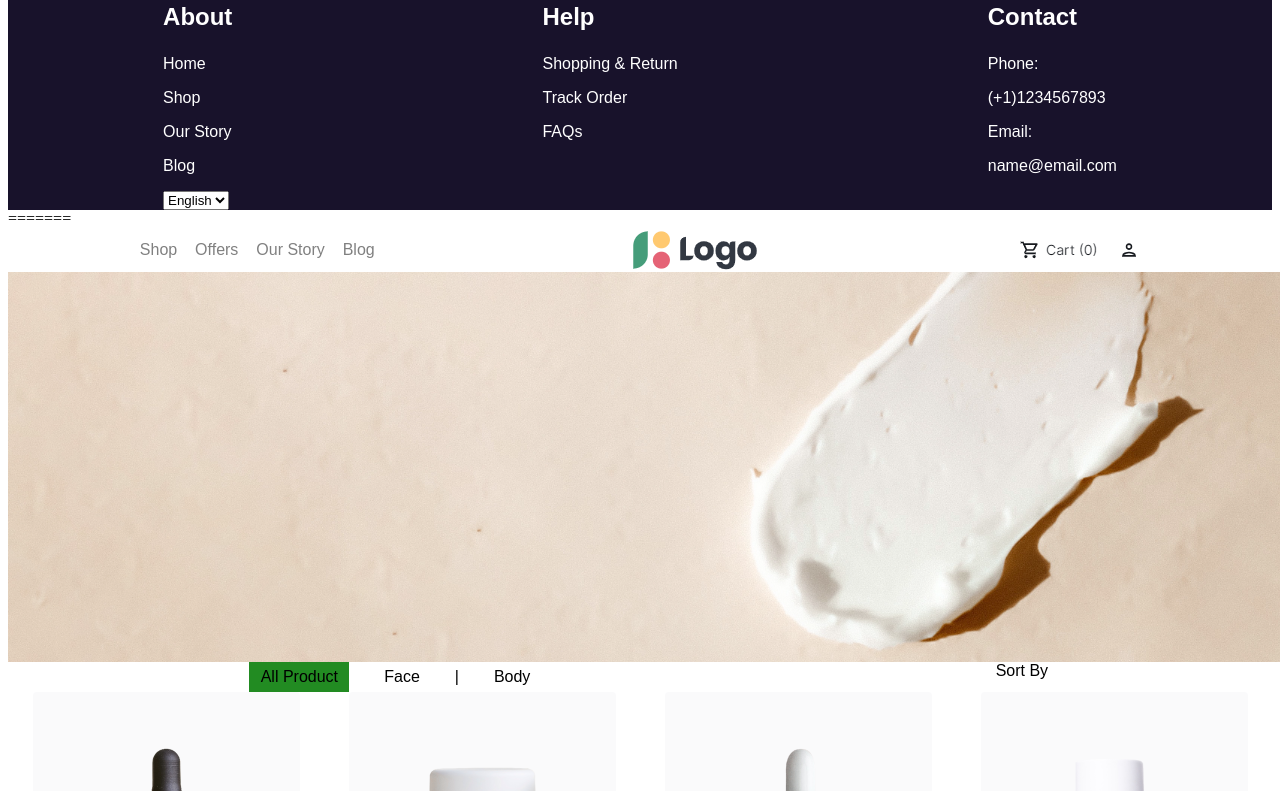
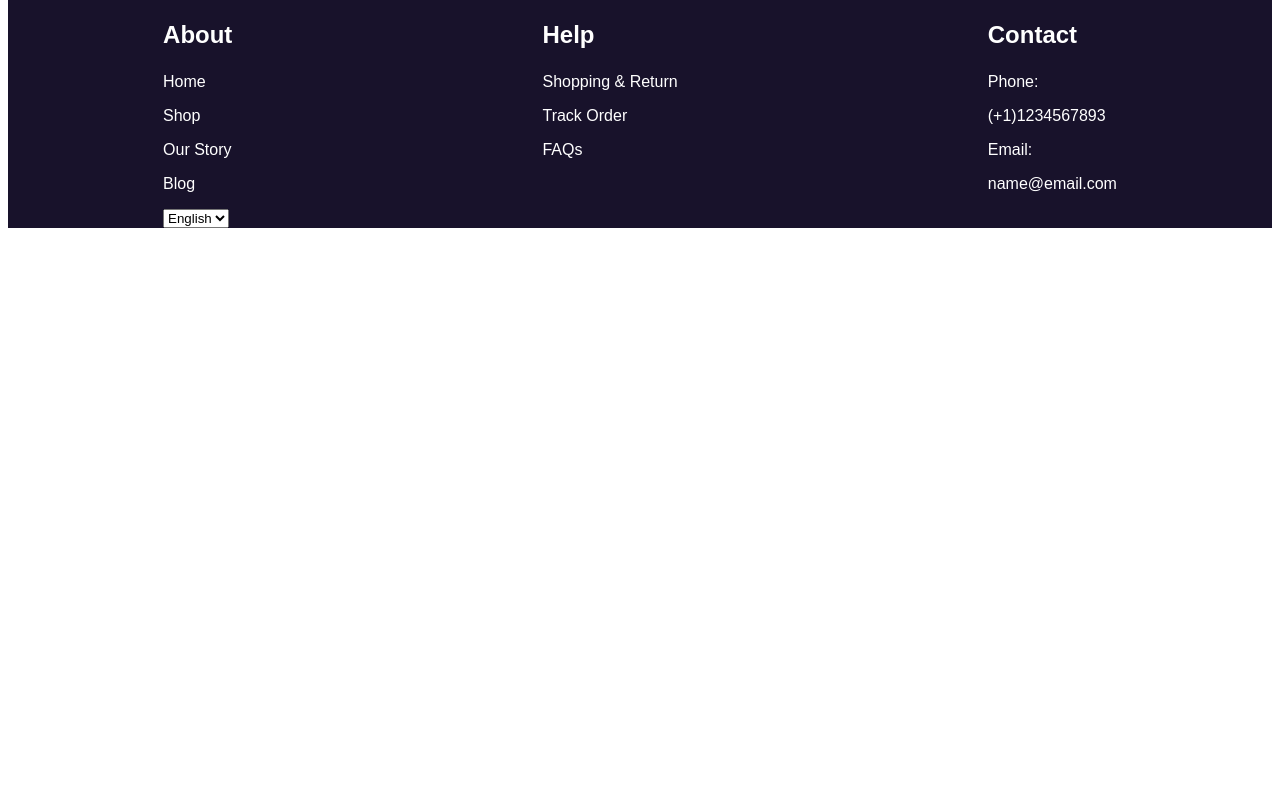
Before and after one commit to MinhHai2003/HTCN-WEB, a plain HTML site: page Banner1.html in a window 1280 px wide. Shown: the part 2009-2800 px from the top of the page. After the commit the page ends 2245 px from the top, so only its background shows below. Drawn offline with Linux system fonts and the light colour scheme.

Commit message:
Update file

```diff
--- a/Banner1.html
+++ b/Banner1.html
@@ -1,4 +1,4 @@
-<<<<<<< HEAD
+
 <!DOCTYPE html>
 <html lang="en">
 <head>
@@ -309,153 +309,3 @@
 
 
 </body>
-=======
-<!DOCTYPE html>
-<html lang="en">
-<head>
-    <meta charset="UTF-8">
-    <meta http-equiv="X-UA-Compatible" content="IE=edge">
-    <meta name="viewport" content="width=device-width, initial-scale=1.0">
-    <title>Document</title>
-    <style>
-        #container{
-            display: flex;
-            justify-content: space-around;
-        }
-        #Left{
-            display: flex;
-            justify-content: space-around;
-            align-items: center;
-            width: 20%;
-        }
-        #Right{
-            display: flex;
-            justify-content: center;
-            align-items: center;
-
-        }
-        #Banner{
-            display: flex;
-            flex-direction: column;
-            justify-content: space-around;
-            width: 100%;
-        }
-
-        #container-1{
-            display: flex;
-            justify-content: space-around;
-
-        }
-
-        #Left1{
-            display: flex;
-            justify-content: space-around;
-            align-items: center;
-            width: 25%;
-        }
-
-        #Product{
-            display: flex;
-            justify-content: center;
-            align-items: center;
-            flex-direction: column;
-            background-color: forestgreen;
-            width: 100px;
-            height: 30px
-
-
-        }
-
-        #Right1{
-            display: flex;
-            justify-content: center;
-        }
-
-        #container-2{
-            display: flex;
-            justify-content: space-around;
-        }
-
-    </style>
-</head>
-<body>
-
-    <div id="container">
-        <div id="Left">
-            <div>Shop</div>
-            <div>Offers</div>
-            <div>Our Story</div>
-            <div>Blog</div>
-        </div>
-
-        <div id="Logo">
-            <img src="logo.png" alt="">
-        </div>
-
-        <div id="Right">
-            <img src="Button 1 (1).png" alt="">
-            <img src="Button 1.png" alt="">
-        </div>
-    </div>
-
-    <div id="Banner">
-          <div><img src="banner.png" alt=""></div>
-    </div>
-
-    <div id="container-1">
-        <div id="Left1">
-            <div id="Product">All Product</div>
-            <div>Face</div>
-            <span>|</span>
-            <div>Body</div>
-        </div>
-
-        <div id="Right1">
-            <div> Sort By </div>
-
-        </div>
-
-    </div>
-
-    <div id="container-2">
-        <div>
-            <img src="Image 1 (1).png" alt="">
-            <p>
-                <h3>Product title</h3>
-                <p>Labore sint ipsum dolore mollit</p>
-
-            </p>
-        </div>
-        <div>
-            <img src="Image 1 (2).png" alt="">
-            <p>
-                <h3>Product title</h3>
-                <p>Labore sint ipsum dolore mollit</p>
-
-            </p>
-        </div>
-        <div>
-            <img src="Image 1 (3).png" alt="">
-            <p>
-                <h3>Product title</h3>
-                <p>Labore sint ipsum dolore mollit</p>
-
-            </p>
-        </div>
-        <div>
-            <img src="Image 1 (4).png" alt="">
-            <p>
-                <h3>Product title</h3>
-                <p>Labore sint ipsum dolore mollit</p>
-
-            </p>
-        </div>
-
-
-    </div>
-
-
-
-</body>
->>>>>>> d4617891bda99169f4c5c9ae0251bd3619dd022f
-</html>
```
